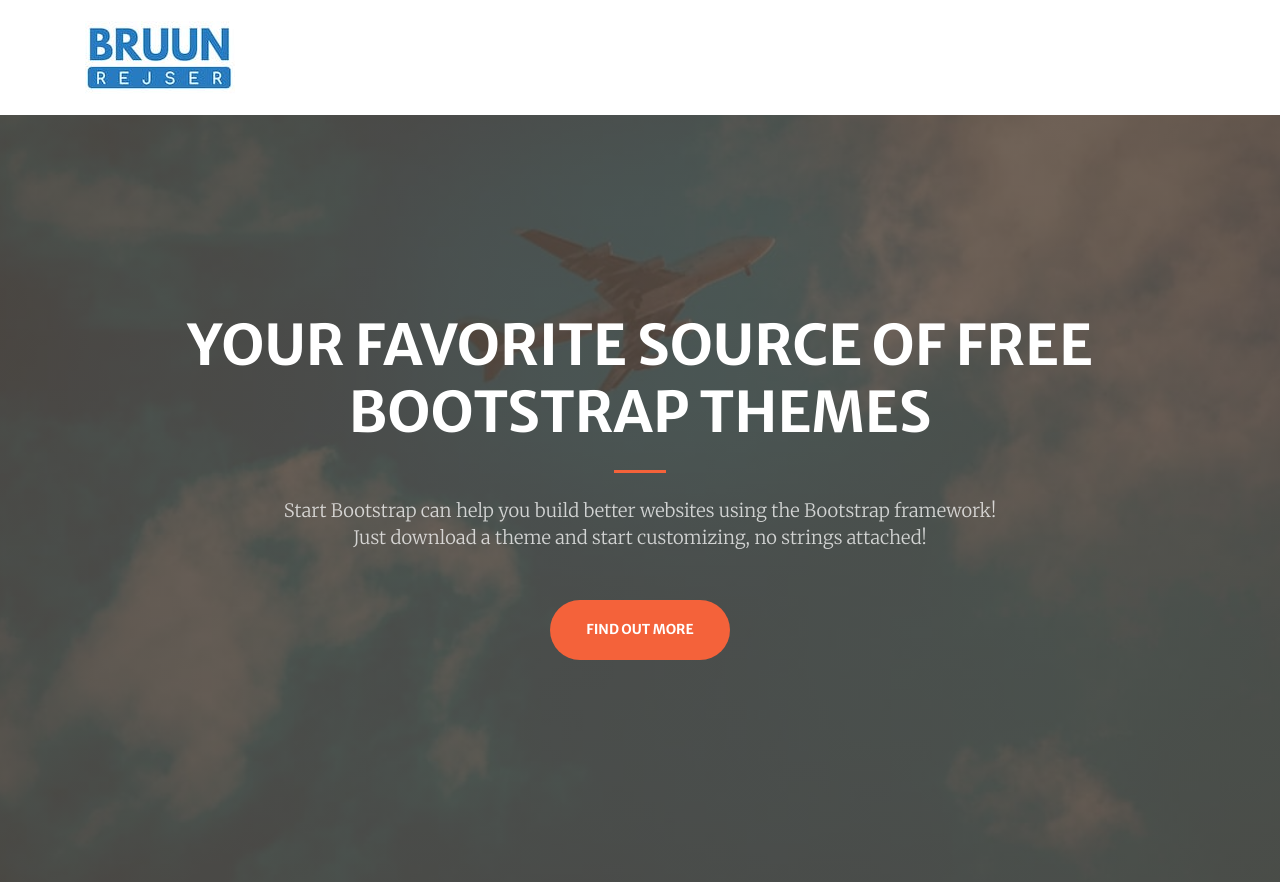
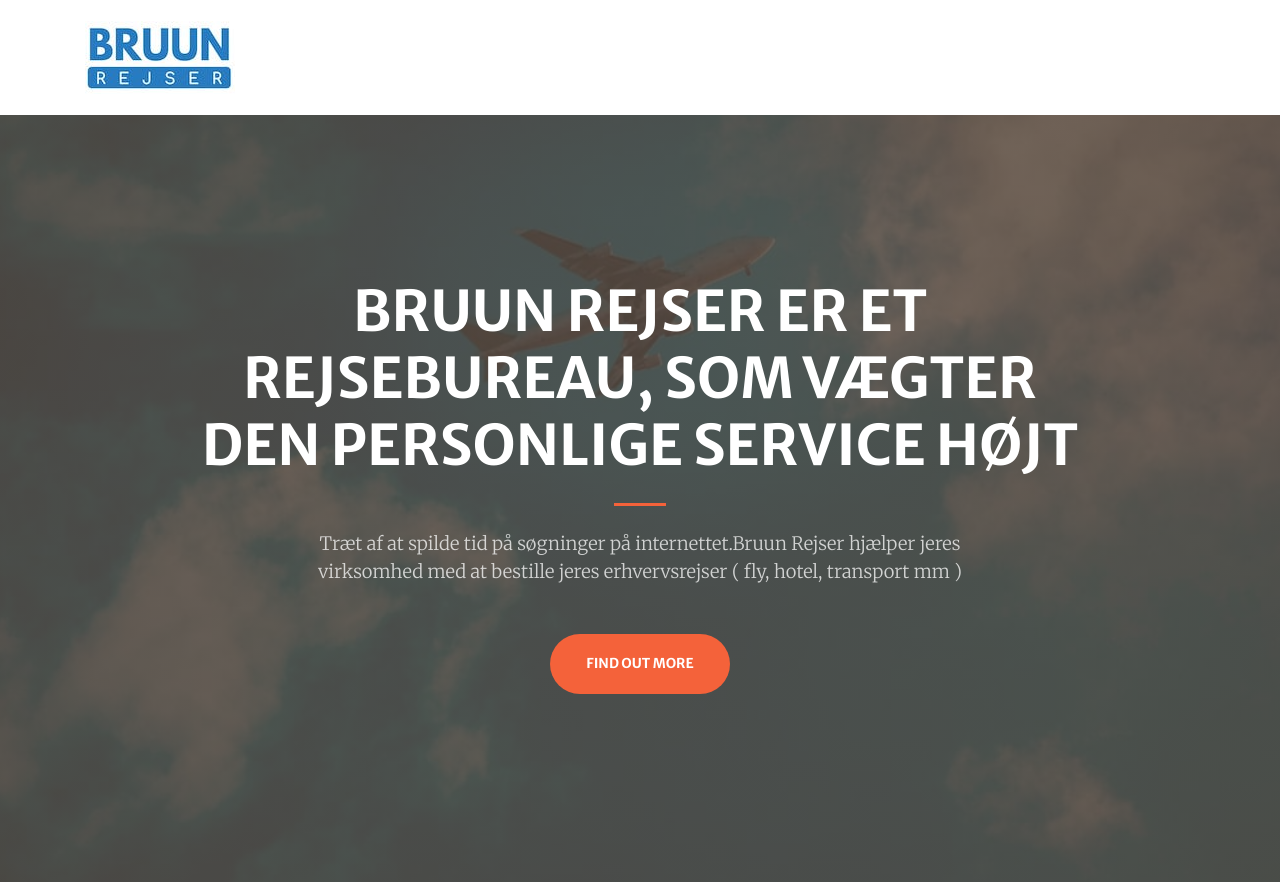
Before and after one commit to arpan45/test.github.io, a Jekyll site: the page theme1/index.html, which Jekyll copies as it is, in a window 1280 px wide and 900 px high. Shown: the top 882 px of the window. Built offline with Jekyll 4.4.1, drawn with Linux system fonts in a browser that asks for light colours.

Commit message:
Update index.html

```diff
--- a/theme1/index.html
+++ b/theme1/index.html
@@ -58,11 +58,11 @@
     <div class="container h-100">
       <div class="row h-100 align-items-center justify-content-center text-center">
         <div class="col-lg-10 align-self-end">
-          <h1 class="text-uppercase text-white font-weight-bold">Your Favorite Source of Free Bootstrap Themes</h1>
+          <h1 class="text-uppercase text-white font-weight-bold">Bruun Rejser er et rejsebureau, som vægter den personlige service højt</h1>
           <hr class="divider my-4">
         </div>
         <div class="col-lg-8 align-self-baseline">
-          <p class="text-white-75 font-weight-light mb-5">Start Bootstrap can help you build better websites using the Bootstrap framework! Just download a theme and start customizing, no strings attached!</p>
+          <p class="text-white-75 font-weight-light mb-5">Træt af at spilde tid på søgninger på internettet.Bruun Rejser hjælper jeres virksomhed med at bestille jeres erhvervsrejser ( fly, hotel, transport mm )</p>
           <a class="btn btn-primary btn-xl js-scroll-trigger" href="#about">Find Out More</a>
         </div>
       </div>
```
